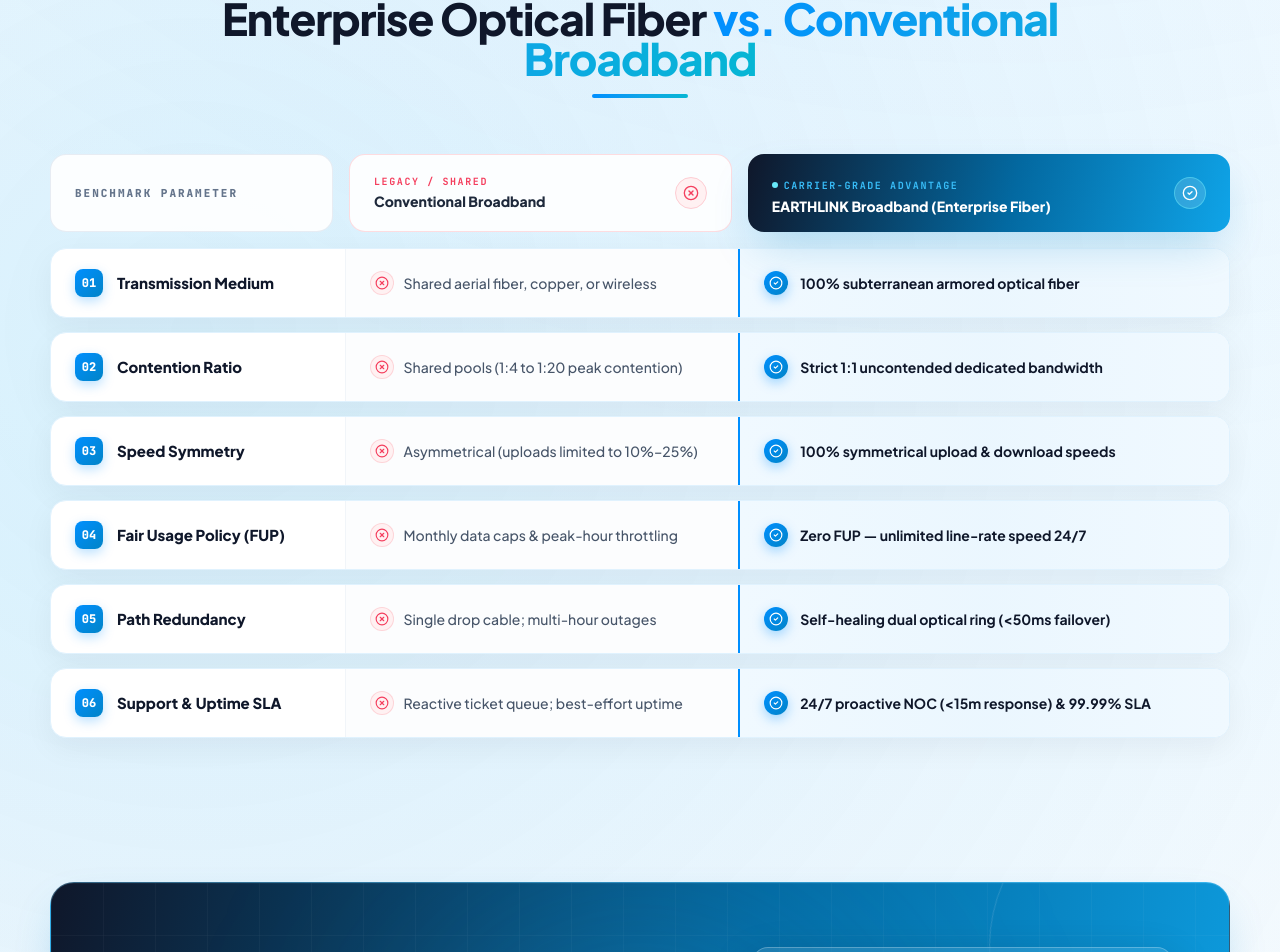
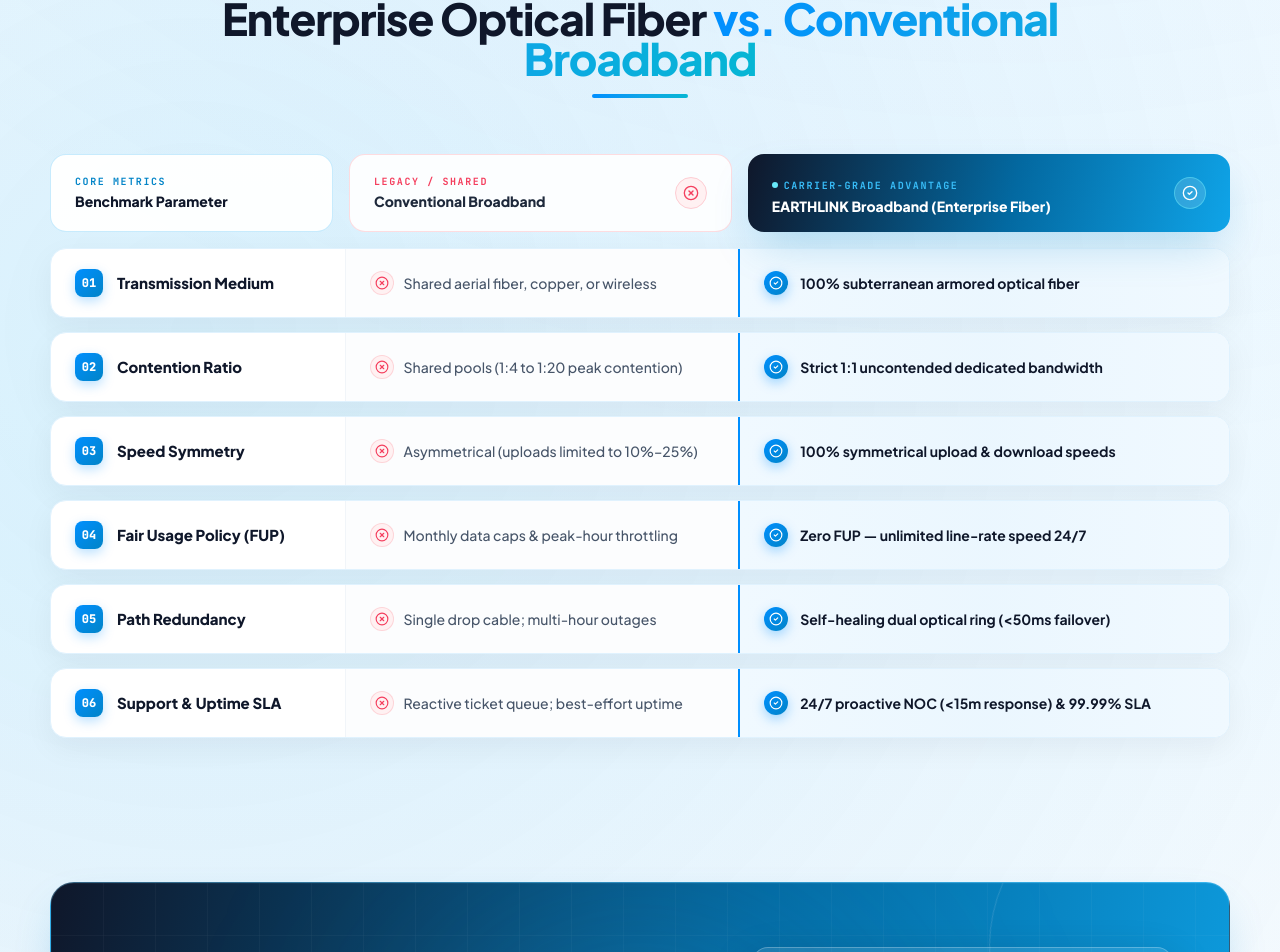
Before and after one commit to zainshabbir04/Earthlink, a Next.js app: page /why-choose-us in a window 1280 px wide. Shown: the part 1748-2700 px from the top of the page. Built offline with nearby package versions, Linux system fonts and the light colour scheme.

Commit message:
Make Benchmark Parameter column header bold and visually balanced with adjacent headers

```diff
--- a/src/app/why-choose-us/page.tsx
+++ b/src/app/why-choose-us/page.tsx
@@ -189,10 +189,15 @@ export default function WhyChooseUsPage() {
 
           {/* Desktop Column Header Row */}
           <div className="hidden lg:grid lg:grid-cols-12 gap-4 items-stretch mb-4">
-            <div className="lg:col-span-3 rounded-2xl bg-white/90 border border-slate-200/80 px-6 py-4 flex items-center shadow-xs">
-              <span className="text-[11px] font-mono font-extrabold uppercase tracking-[0.18em] text-slate-500">
-                Benchmark Parameter
-              </span>
+            <div className="lg:col-span-3 rounded-2xl bg-white/95 border border-sky-200/80 px-6 py-4 flex items-center shadow-xs">
+              <div>
+                <span className="block text-[10px] font-mono font-bold uppercase tracking-[0.16em] text-[#0284C7]">
+                  Core Metrics
+                </span>
+                <span className="text-sm font-extrabold text-slate-900">
+                  Benchmark Parameter
+                </span>
+              </div>
             </div>
 
             <div className="lg:col-span-4 rounded-2xl bg-white/90 border border-rose-200/70 px-6 py-4 flex items-center justify-between gap-3 shadow-xs">
```
